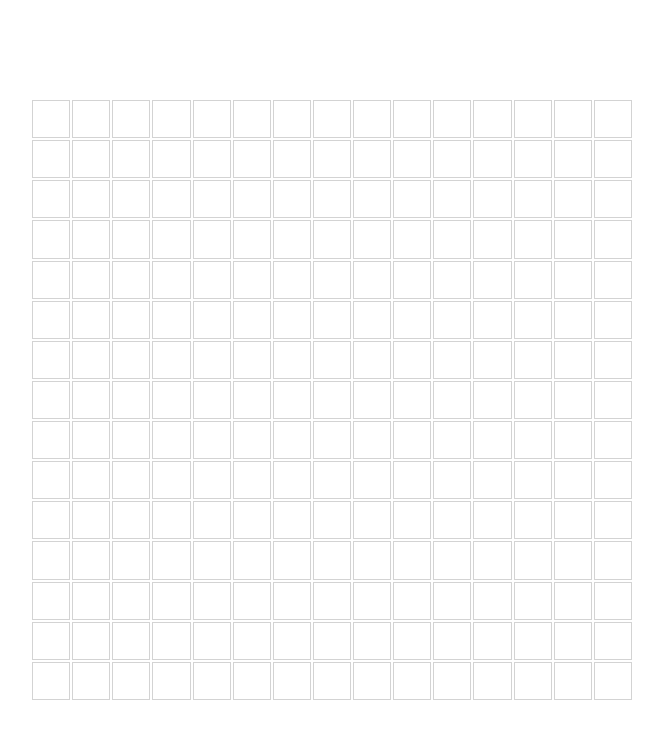
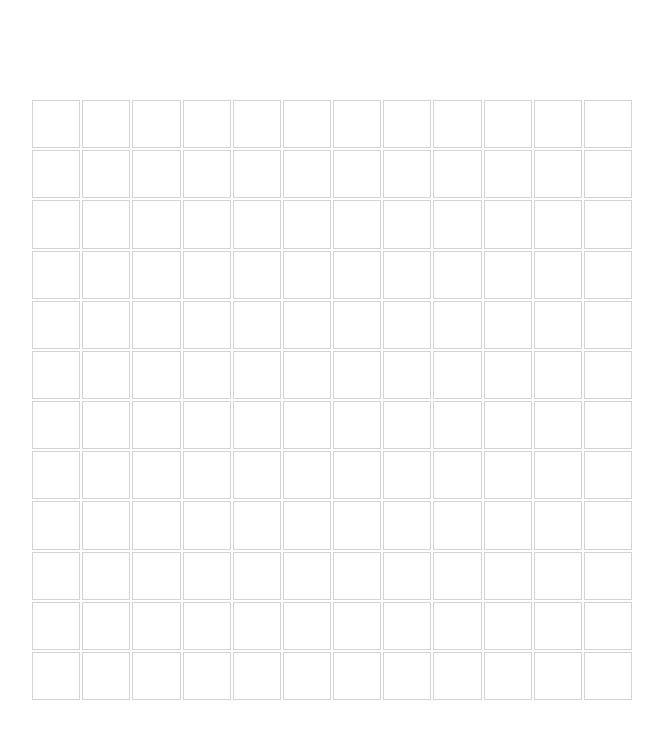
Before and after one commit to nigelgoss/minesweeper, a plain HTML site: page index.html in a window 1280 px wide. Shown: the whole page, without its empty margins (308-971 px from the left). Drawn offline with Linux system fonts and the light colour scheme.

Commit message:
Update index.html

```diff
--- a/index.html
+++ b/index.html
@@ -14,8 +14,8 @@ div { display:grid; place-items:center; border:1px solid lightgrey; }
 
 <script>
 
-const w = 15;
-const h = 15;
+const w = 12;
+const h = 12;
 const b = 20;
 
 let gameOver = false;
```
